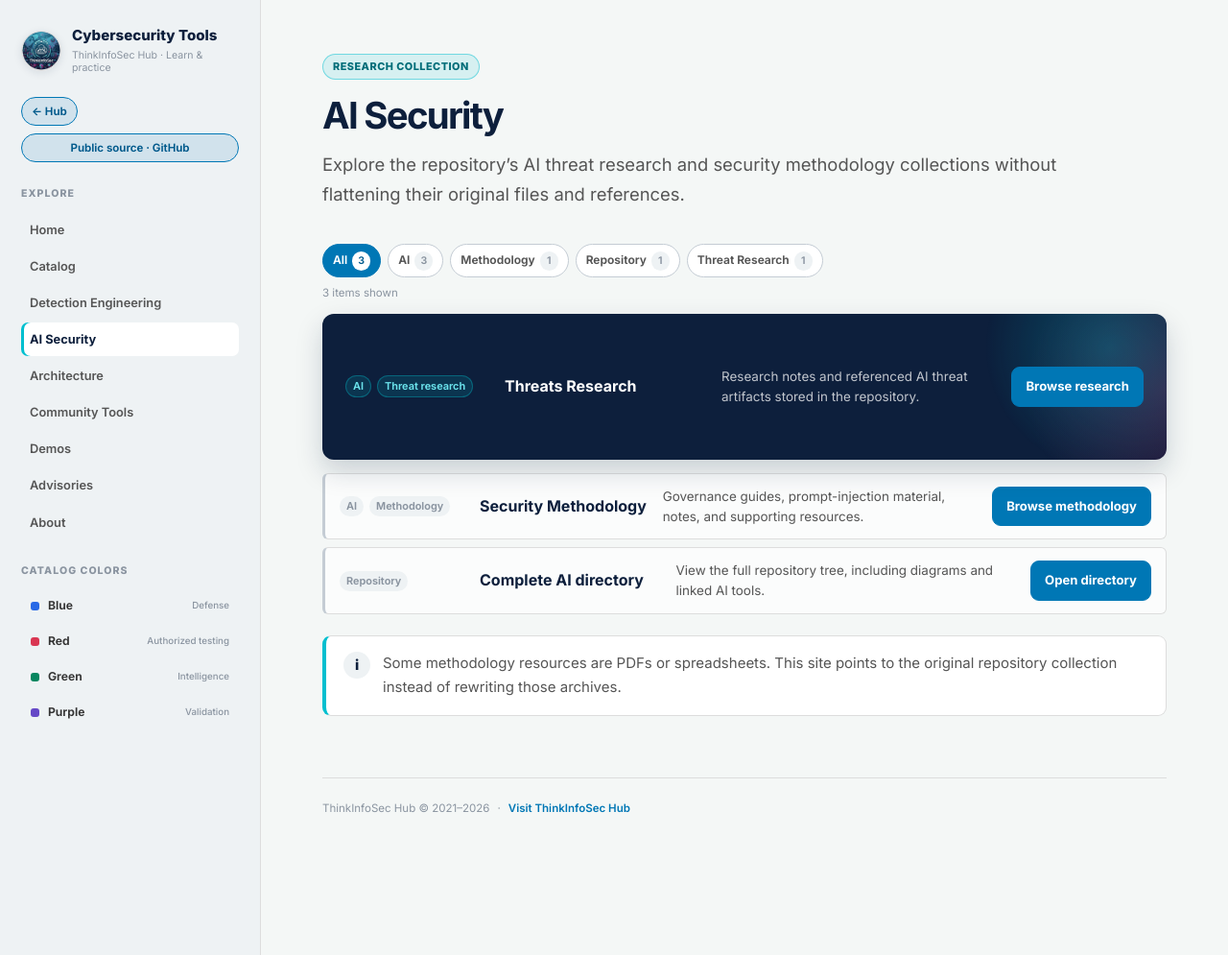
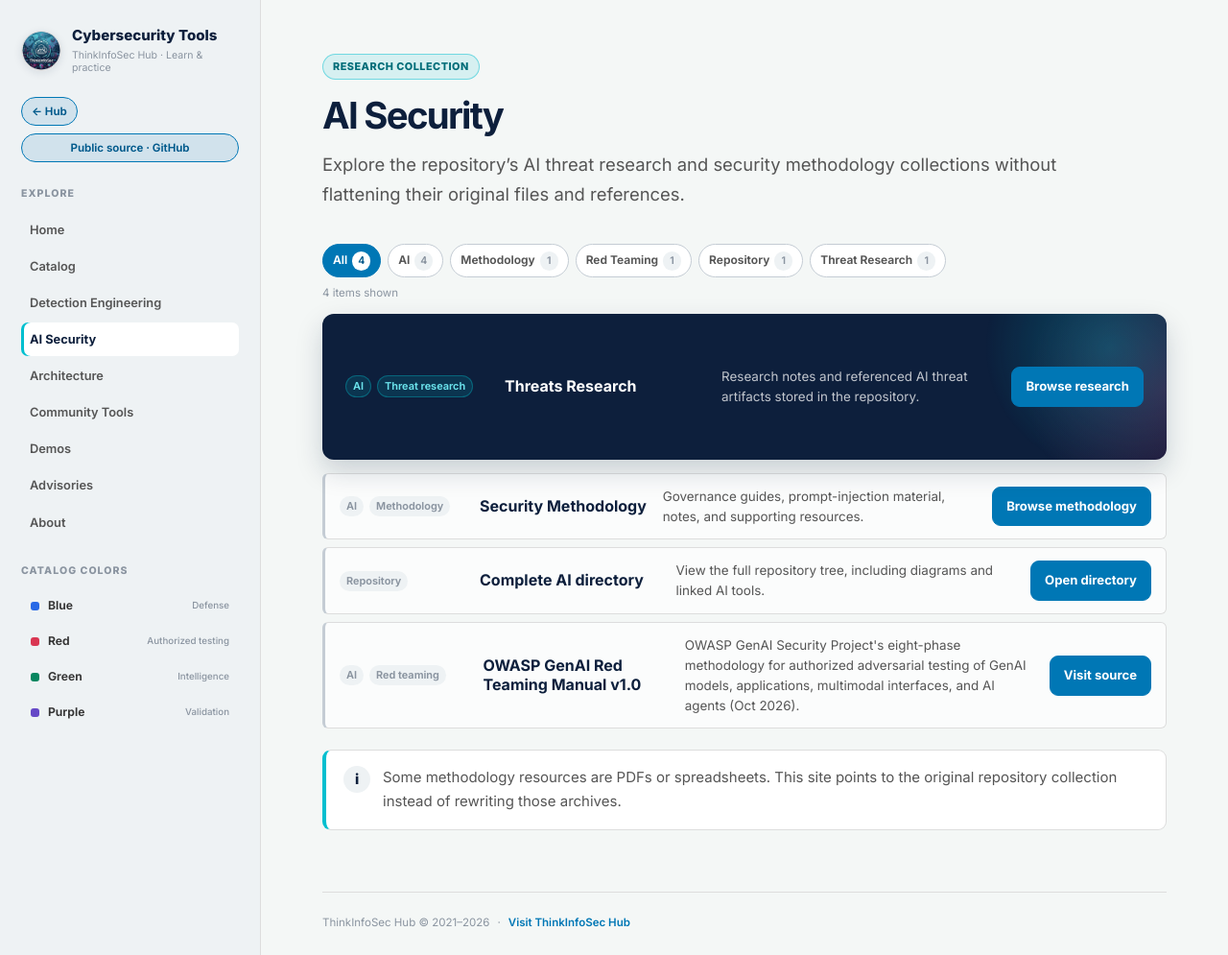
Before and after one commit to amcamillo/Cybersecurity_Tools, a Jekyll site: the page built from docs/03-ai-security/index.md, in a window 1280 px wide and 995 px high. Shown: the whole window at 96% size. Built offline with Jekyll 4.4.1, drawn with Linux system fonts in a browser that asks for light colours.

Commit message:
Add daily catalog, AI security, architecture, and KQL resources (2026-10-27) (#10)
Co-authored-by: Cursor Agent <cursoragent@cursor.com>
Co-authored-by: Autoisland <Autoisland@users.noreply.github.com>

```diff
--- a/docs/03-ai-security/index.md
+++ b/docs/03-ai-security/index.md
@@ -32,6 +32,12 @@ permalink: /ai-security/
     <p>View the full repository tree, including diagrams and linked AI tools.</p>
     <a class="button" href="https://github.com/amcamillo/Cybersecurity_Tools/tree/main/AI">Open directory</a>
   </article>
+  <article class="card" data-filter-item data-tags="AI,Red teaming">
+    <div class="card__meta"><span class="category-chip">AI</span><span class="category-chip">Red teaming</span></div>
+    <h3>OWASP GenAI Red Teaming Manual v1.0</h3>
+    <p>OWASP GenAI Security Project's eight-phase methodology for authorized adversarial testing of GenAI models, applications, multimodal interfaces, and AI agents (Oct 2026).</p>
+    <a class="button" href="https://genai.owasp.org/resource/genai-red-teaming-manual-version-1-0/">Visit source</a>
+  </article>
 </div>
 </section>
 
```
Also changed, not shown: docs/01-catalog/blue.md (+6 -0 lines), docs/02-detection-engineering/kql.md (+6 -0 lines), docs/04-architecture/index.md (+6 -0 lines).
